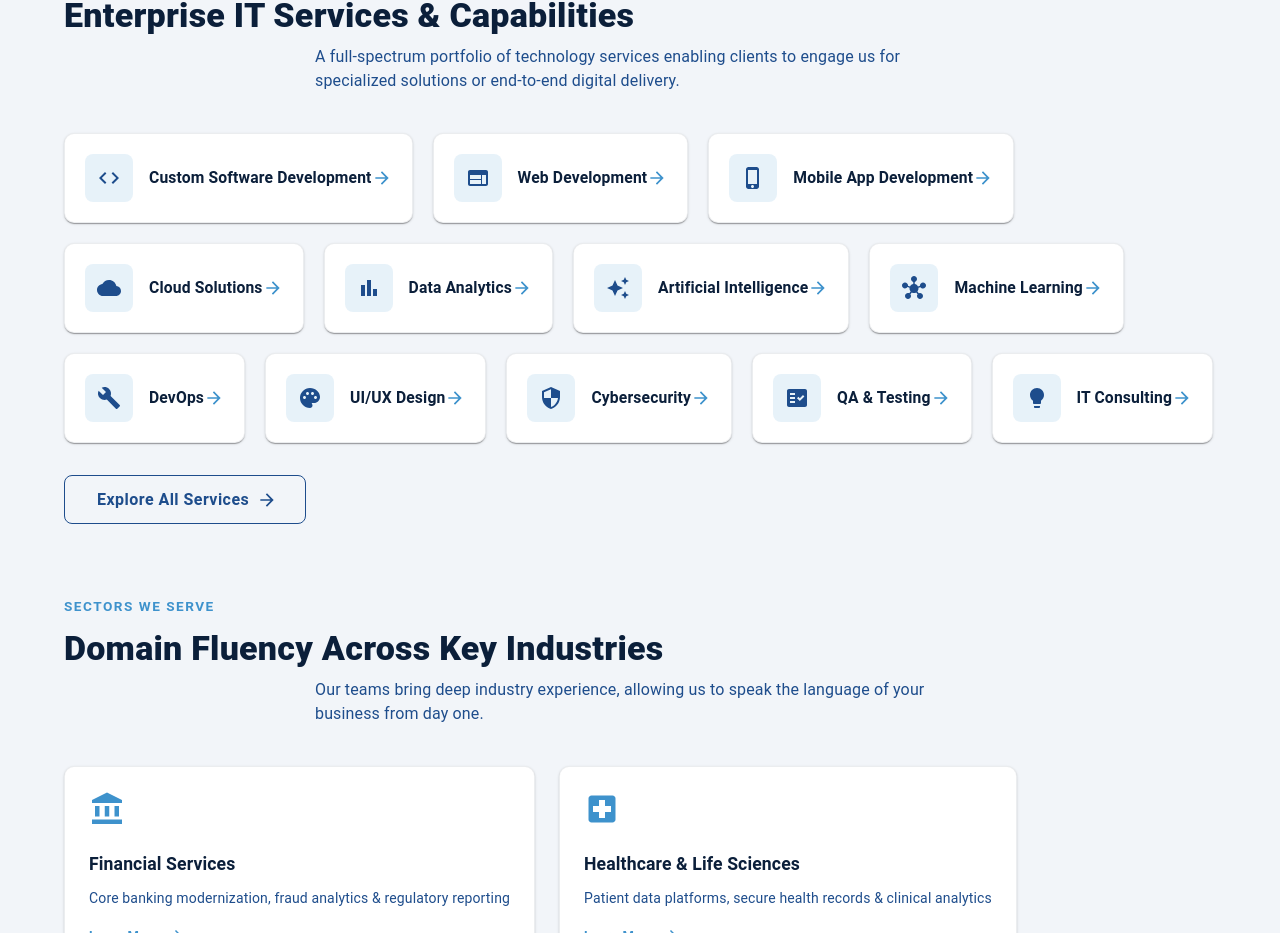
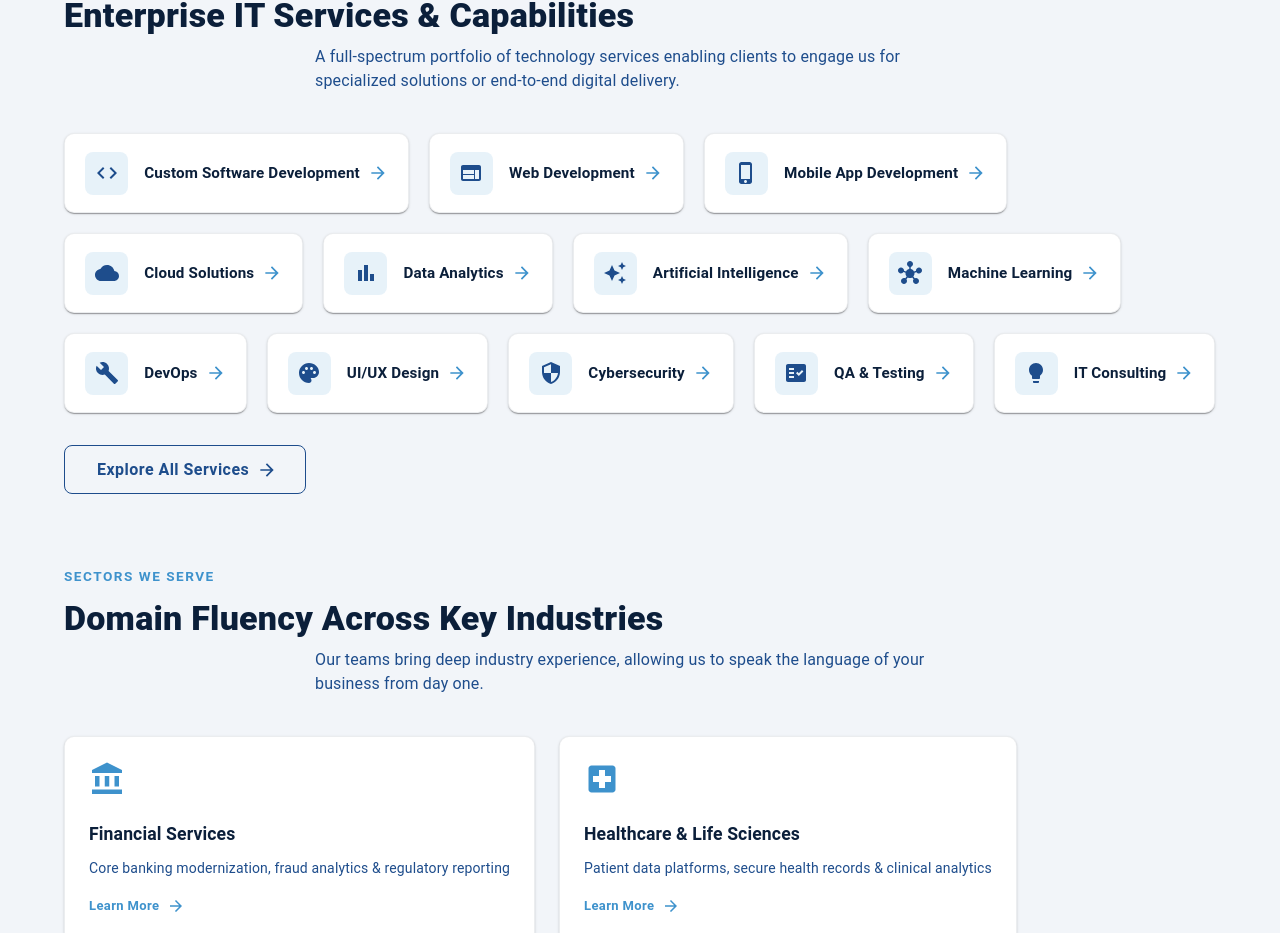
Before and after one commit to marm-rikhav/northnode-analytics, a React (Vite) app in the folder client/: page / in a window 1280 px wide. Shown: the part 934-1867 px from the top of the page. Built offline with nearby package versions, Linux system fonts and the light colour scheme.

Commit message:
feat: enhance HomeComponent layout and styling for service cards

```diff
--- a/client/src/components/home/HomeComponent.jsx
+++ b/client/src/components/home/HomeComponent.jsx
@@ -289,17 +289,20 @@ const HomeComponent = ({ onNavigate }) => {
           </Typography>
         </Box>
 
-        <Grid container spacing={2.5}>
+        <Grid container spacing={2.5} alignItems="stretch">
           {servicesList.map((service) => (
             <Grid item xs={12} sm={6} md={4} key={service.name}>
               <Card
                 elevation={1}
                 sx={{
-                  height: '100%',
+                  height: 80,
+                  width: '100%',
                   borderRadius: 2.5,
                   transition: 'all 0.25s ease-in-out',
                   border: '1px solid rgba(11, 31, 58, 0.08)',
                   backgroundColor: COLORS.white,
+                  display: 'flex',
+                  alignItems: 'center',
                   '&:hover': {
                     transform: 'translateY(-4px)',
                     boxShadow: '0 8px 24px rgba(30, 77, 140, 0.15)',
@@ -307,10 +310,22 @@ const HomeComponent = ({ onNavigate }) => {
                   },
                 }}
               >
-                <CardActionArea onClick={() => handleNavigation('Services')} sx={{ p: 2.5, height: '100%', display: 'flex', justifyContent: 'flex-start', alignItems: 'center' }}>
+                <CardActionArea
+                  onClick={() => handleNavigation('Services')}
+                  sx={{
+                    px: 2.5,
+                    py: 1.5,
+                    height: '100%',
+                    width: '100%',
+                    display: 'flex',
+                    flexDirection: 'row',
+                    alignItems: 'center',
+                    justifyContent: 'space-between',
+                  }}
+                >
                   <Box
                     sx={{
-                      p: 1.5,
+                      p: 1.2,
                       borderRadius: 2,
                       backgroundColor: 'rgba(62, 146, 204, 0.12)',
                       color: COLORS.blue,
@@ -318,14 +333,24 @@ const HomeComponent = ({ onNavigate }) => {
                       display: 'flex',
                       alignItems: 'center',
                       justifyContent: 'center',
+                      flexShrink: 0,
                     }}
                   >
                     {service.icon}
                   </Box>
-                  <Typography variant="subtitle1" sx={{ fontWeight: 700, color: COLORS.navy, flexGrow: 1, fontSize: '0.98rem' }}>
+                  <Typography
+                    variant="subtitle1"
+                    sx={{
+                      fontWeight: 700,
+                      color: COLORS.navy,
+                      flexGrow: 1,
+                      fontSize: '0.95rem',
+                      lineHeight: 1.2,
+                    }}
+                  >
                     {service.name}
                   </Typography>
-                  <ArrowIcon sx={{ color: COLORS.sky, fontSize: 20 }} />
+                  <ArrowIcon sx={{ color: COLORS.sky, fontSize: 20, flexShrink: 0, ml: 1 }} />
                 </CardActionArea>
               </Card>
             </Grid>
```
